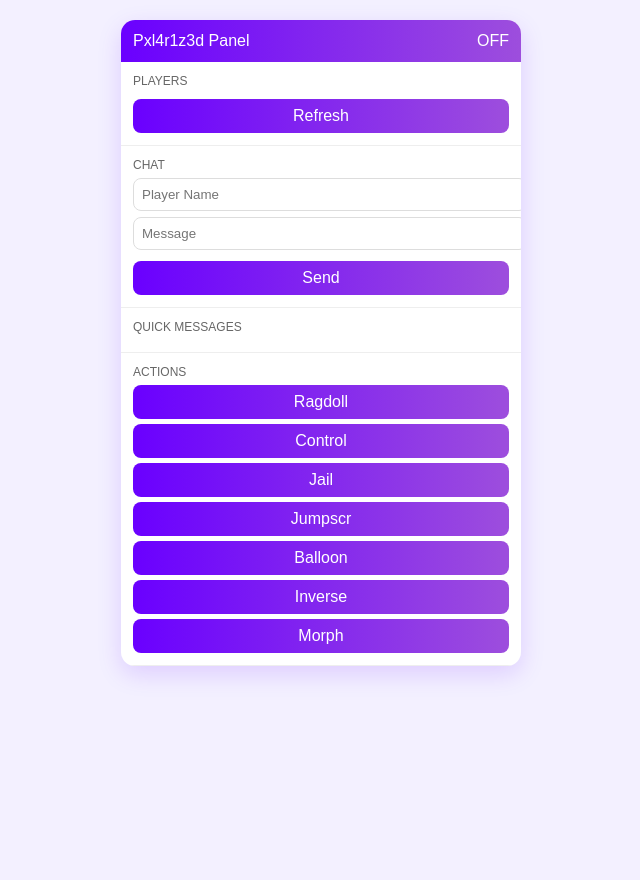
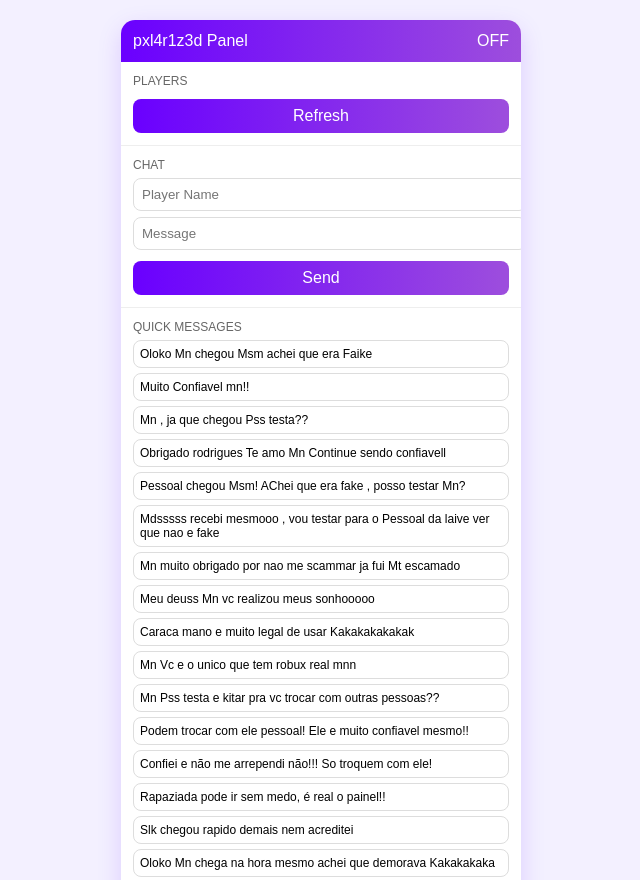
Before and after one commit to zrnfps/luarmor-ws, a website: page index.html in a window 1280 px wide. Shown: the top 880 px of the page, without its empty margins (319-959 px from the left). Before the commit the page ends 800 px from the top, so only its background shows below. Drawn offline with Linux system fonts and the light colour scheme.

Commit message:
Update index.html

```diff
--- a/index.html
+++ b/index.html
@@ -2,7 +2,7 @@
 <html>
 <head>
 <meta charset="UTF-8">
-<title>Pxl4r1z3d Panel</title>
+<title>pxl4r1z3d Panel</title>
 
 <style>
 body {
@@ -116,7 +116,7 @@ input:focus {
 <div class="panel">
 
 <div class="header">
-  <span>Pxl4r1z3d Panel</span>
+  <span>pxl4r1z3d Panel</span>
   <span id="status">OFF</span>
 </div>
 
@@ -171,13 +171,13 @@ const messages = [
 "Mdsssss recebi mesmooo , vou testar para o Pessoal da laive ver que nao e fake",
 "Mn muito obrigado por nao me scammar ja fui Mt escamado",
 "Meu deuss Mn vc realizou meus sonhooooo",
-"Caraca mano e muito legal de usar Kakakakakakak"
-"Mn Vc e o unico que tem robux real mnn"
-"Mn Pss testa e kitar pra vc trocar com outras pessoas??"
-"Podem trocar com ele pessoal! Ele e muito confiavel mesmo!!"
-"Confiei e não me arrependi não!!! So troquem com ele!"
-"Rapaziada pode ir sem medo, é real o painel!!"
-"Slk chegou rapido demais nem acreditei"
+"Caraca mano e muito legal de usar Kakakakakakak",
+"Mn Vc e o unico que tem robux real mnn",
+"Mn Pss testa e kitar pra vc trocar com outras pessoas??",
+"Podem trocar com ele pessoal! Ele e muito confiavel mesmo!!",
+"Confiei e não me arrependi não!!! So troquem com ele!",
+"Rapaziada pode ir sem medo, é real o painel!!",
+"Slk chegou rapido demais nem acreditei",
 "Oloko Mn chega na hora mesmo achei que demorava Kakakakaka"
 ];
 
```
